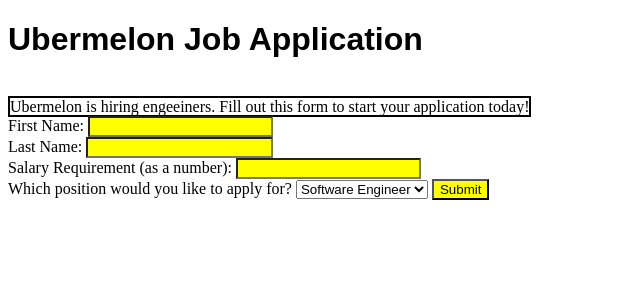
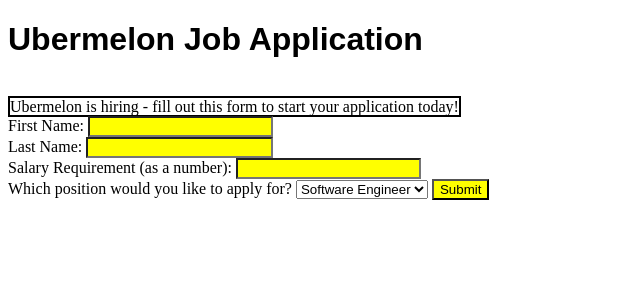
Before and after one commit to jessapp/flask-assessment, a Flask app: page /application-form in a window 1280 px wide. Shown: the top 300 px of the page, without its empty margins (0-640 px from the left). Run offline with Flask 2, Linux system fonts and the light colour scheme.

Commit message:
Fixed grammatical errors

```diff
--- a/templates/application-form.html
+++ b/templates/application-form.html
@@ -8,7 +8,7 @@
 
   <h1>Ubermelon Job Application</h1><br>
 
-  <p>Ubermelon is hiring engeeiners. Fill out this form to start your
+  <p>Ubermelon is hiring - fill out this form to start your
   application today!</p><br>
 
   <form action="/application-success" method="POST">
```
